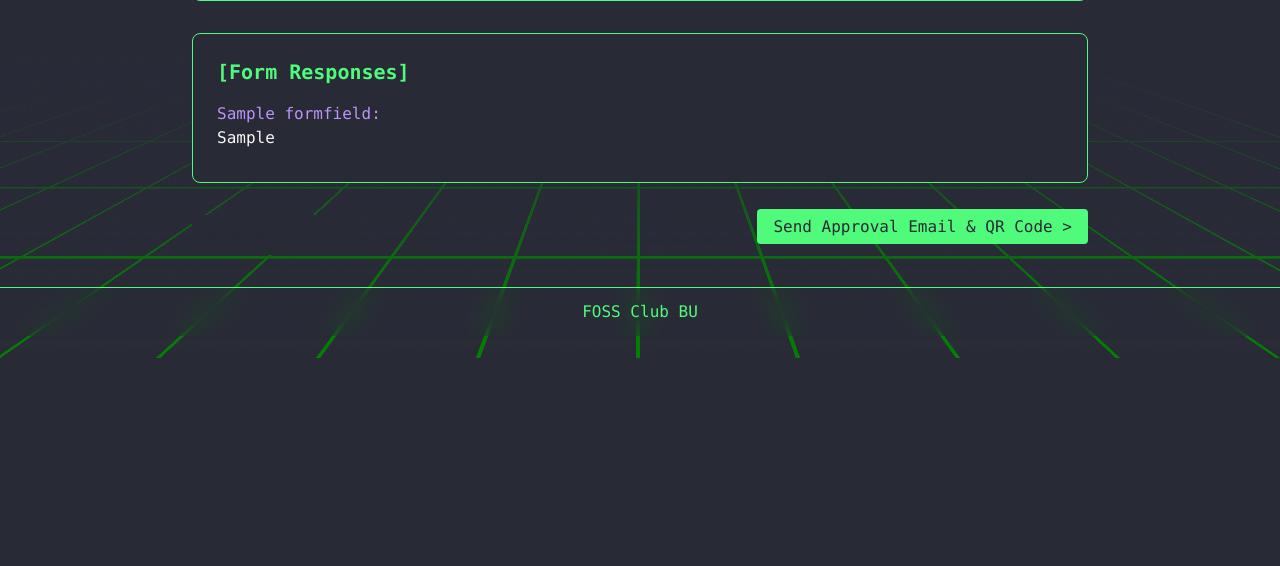
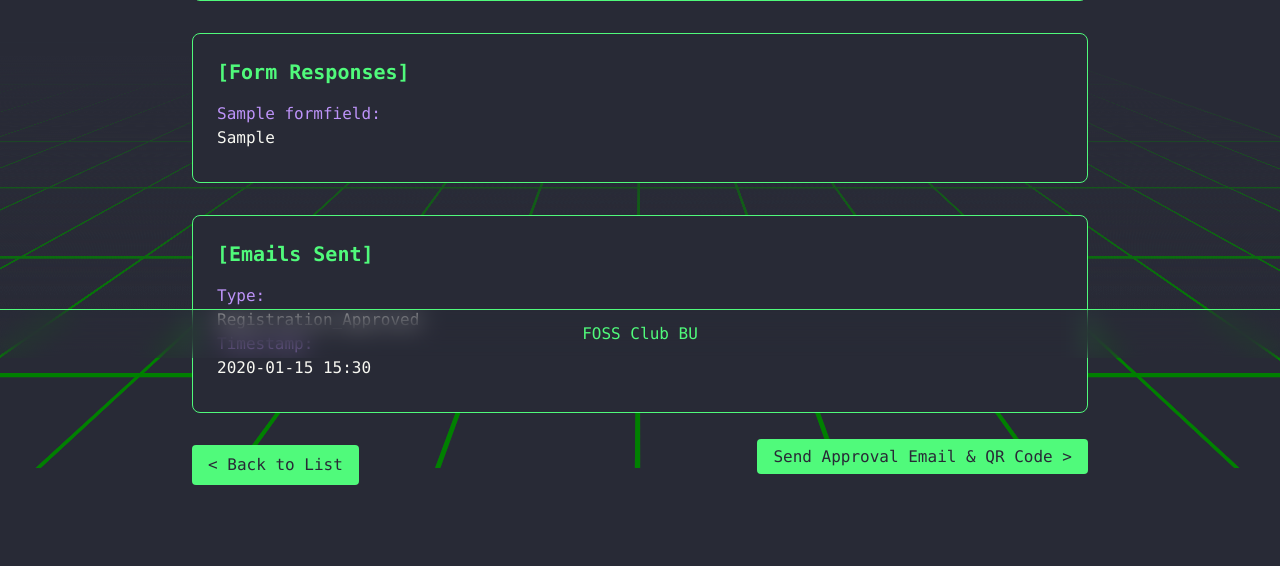
Before and after one commit to vaibhavkothari33/LinuxFest, a Django app: page /dashboard/registrations/1/ in a window 1280 px wide. Shown: the part 442-1008 px from the top of the page. Before the commit the page ends 800 px from the top, so only its background shows below. Run offline with Django 5.2, Linux system fonts and the light colour scheme; a user stored in the database is signed in; tables that the repository leaves empty hold one stand-in row (values such as "Sample post"); some libraries are stand-ins or nearby versions.

Commit message:
Add EmailCommunication model and update registration email links

```diff
--- a/dashboard/views.py
+++ b/dashboard/views.py
@@ -4,13 +4,13 @@ from django.contrib.auth.decorators import user_passes_test
 from django.contrib.auth.models import User
 from django.http import JsonResponse, HttpResponse
 from django.views.decorators.http import require_POST
-from django.core.mail import send_mail
+from django.core.mail import send_mail, EmailMessage
 from django.template.loader import render_to_string
 from django.conf import settings
 import json
 import csv
 from events.models import Event, FormField
-from registrations.models import Registration
+from registrations.models import Registration, EmailCommunication
 
 def is_staff_check(user):
     return user.is_staff
@@ -241,7 +241,10 @@ def registration_list(request):
 def registration_detail(request, registration_id):
     registration = get_object_or_404(Registration, id=registration_id)
     responses = registration.form_responses.select_related('field')
+    emails = EmailCommunication.objects.filter(registration=registration)
+    print(emails)
     return render(request, 'dashboard/registrations/detail.html', {
+        'emails': emails,
         'registration': registration,
         'responses': responses,
     })
@@ -275,14 +278,32 @@ def send_approval_email(request, registration_id):
 
     email_body = render_to_string('emails/registration_approved.html', context)
 
-    send_mail(
+    email_message = EmailMessage(
         subject=f"Your Registration for {registration.event.name} is Approved!",
-        message=email_body,
+        body=email_body,
         from_email=settings.DEFAULT_FROM_EMAIL,
-        reply_to="foss@bennett.edu.in",
-        recipient_list=[registration.email],
-        html_message=email_body
+        to=[registration.email],
+        reply_to=["foss@bennett.edu.in"]
     )
+
+    email_message.content_subtype = "html"
+    email_message.send()
+
+    EmailCommunication.objects.create(
+        registration=registration,
+        email_type='registration_approved'
+    )
+
+
+
+    # send_mail(
+    #     subject=f"Your Registration for {registration.event.name} is Approved!",
+    #     message=email_body,
+    #     from_email=settings.DEFAULT_FROM_EMAIL,
+    #     reply_to="foss@bennett.edu.in",
+    #     recipient_list=[registration.email],
+    #     html_message=email_body
+    # )
 
     messages.success(request, f"Approval email with QR code sent to {registration.email}")
     return redirect('dashboard:registration_detail', registration_id=registration.id)
--- a/registrations/admin.py
+++ b/registrations/admin.py
@@ -1,7 +1,8 @@
 from django.contrib import admin
 
 # Register your models here.
-from .models import Registration, FormResponse
+from .models import Registration, FormResponse, EmailCommunication
 
 admin.site.register(Registration)
 admin.site.register(FormResponse)
+admin.site.register(EmailCommunication)
--- a/registrations/models.py
+++ b/registrations/models.py
@@ -26,7 +26,6 @@ class Registration(models.Model):
 
     class Meta:
         ordering = ['-registration_date']
-        unique_together = ('event', 'email')
 
     def __str__(self):
         return f"{self.name} - {self.event.name} ({self.status})"
@@ -39,3 +38,18 @@ class FormResponse(models.Model):
 
     def __str__(self):
         return f"{self.registration.name} - {self.field.label}: {self.value}"
+
+class EmailCommunication(models.Model):
+    EMAIL_TYPE_CHOICES = (
+        ('registration_approved', 'Registration Approved'),
+        ('registration_rejected', 'Registration Rejected'),
+        ('event_update', 'Event Update'),
+    )
+
+    id = models.AutoField(primary_key=True)
+    registration = models.ForeignKey(Registration, on_delete=models.CASCADE, related_name='email_communications', null=True, blank=True)
+    email_type = models.CharField(max_length=50, choices=EMAIL_TYPE_CHOICES)
+    timestamp = models.DateTimeField(default=timezone.now)
+
+    def __str__(self):
+        return f"{self.registration.name} - {self.email_type} ({self.timestamp})"
--- a/registrations/views.py
+++ b/registrations/views.py
@@ -2,7 +2,8 @@ from django.shortcuts import get_object_or_404, redirect, render
 from django.http import JsonResponse
 from django.contrib import messages
 from django.views.decorators.http import require_POST
-from .models import Registration
+from .models import Registration, EmailCommunication
+from django.contrib.auth.models import User
 
 @require_POST
 def rsvp_decline(request, registration_uuid):
@@ -23,7 +24,7 @@ def rsvp_decline(request, registration_uuid):
 
 def confirmation(request, registration_id):
     """
-    Display the confirmation page for a registration.
+    Display the confirmation page for a registration and check email status.
     """
     registration = get_object_or_404(Registration, id=registration_id)
     return render(request, 'registrations/confirmation.html', {
--- a/templates/dashboard/registrations/detail.html
+++ b/templates/dashboard/registrations/detail.html
@@ -73,8 +73,24 @@
     </div>
     {% endif %}
 
+    <div class="bg-terminal-black border border-terminal-green p-6 rounded-lg mt-8">
+        <h2 class="text-xl font-bold text-terminal-green mb-4">[Emails Sent]</h2>
+        <div class="space-y-4">
+            {% for email in emails %}
+                <div class="border-b border-terminal-green pb-2 last:border-0">
+                    <p class="text-terminal-purple">Type:</p>
+                    <p class="text-terminal-white">{{ email.email_type|title }}</p>
+                    <p class="text-terminal-purple">Timestamp:</p>
+                    <p class="text-terminal-white">{{ email.timestamp|date:"Y-m-d H:i" }}</p>
+                </div>
+            {% empty %}
+                <p class="text-terminal-purple">No emails have been sent for this registration.</p>
+            {% endfor %}
+        </div>
+    </div>
+
     <div class="mt-8 flex justify-between">
-        <a href="{% url 'dashboard:registration_list' %}" class="terminal-button bg-terminal-black">
+        <a href="{% url 'dashboard:registration_list' %}" class="terminal-button bg-terminal-green">
             < Back to List
         </a>
         <div>
--- a/templates/emails/registration_approved.html
+++ b/templates/emails/registration_approved.html
@@ -75,7 +75,7 @@
 
     <p>If you are unable to attend, please let us know by clicking the button below:</p>
     <p>
-        <a href="{% url 'registrations:rsvp_decline' registration.uuid %}" class="button">
+        <a href="https://linuxfest.fossbu.co{% url 'registrations:rsvp_decline' registration.uuid %}" class="button">
             I won't be able to attend
         </a>
     </p>
```
Also changed, not shown: registrations/migrations/0007_add_emailcommunication_model.py (added), registrations/migrations/0008_alter_formresponse_value_and_more.py (added), registrations/migrations/0009_alter_emailcommunication_unique_together.py (added), registrations/migrations/0010_remove_emailcommunication_user_and_more.py (added).
